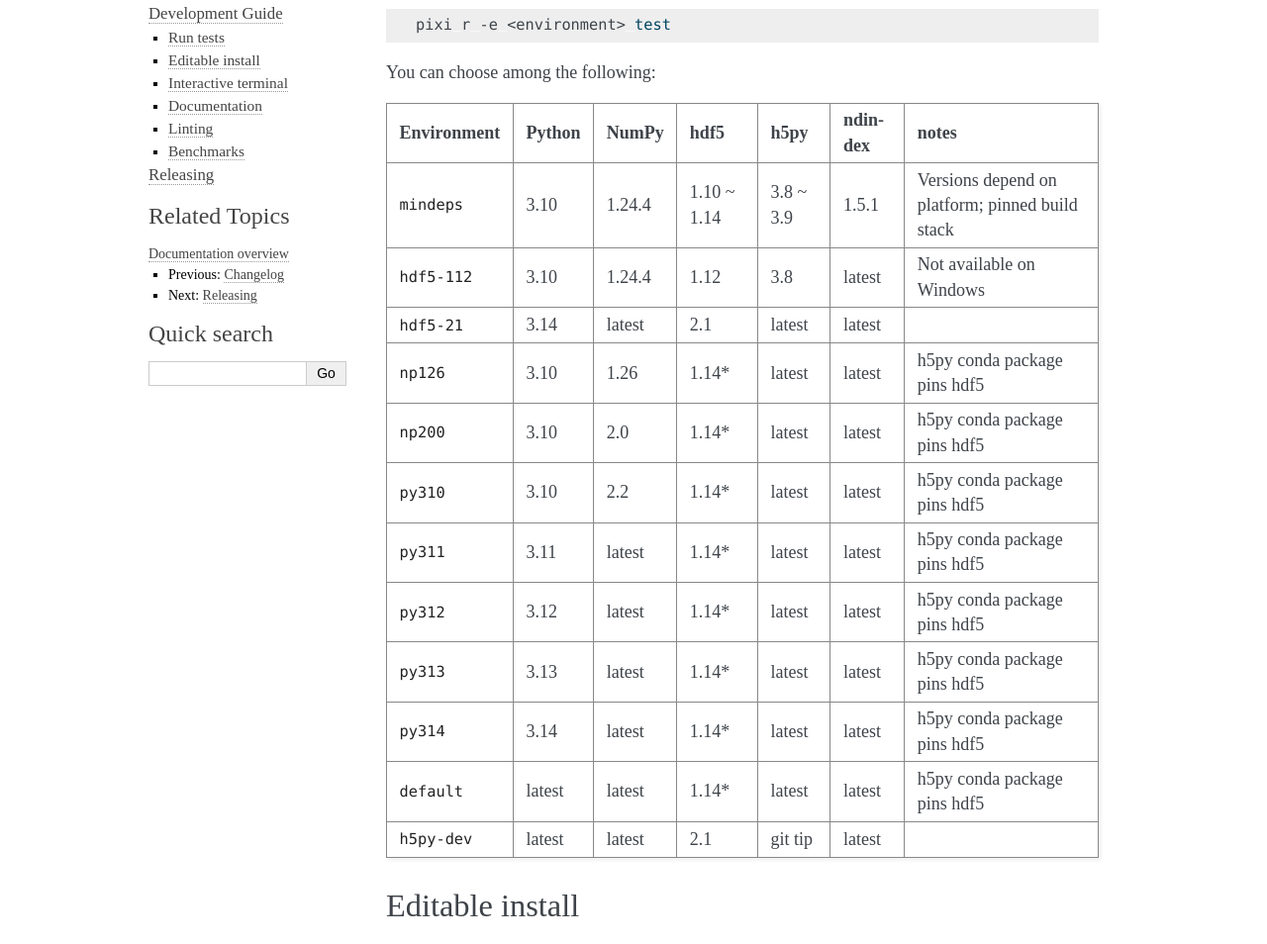
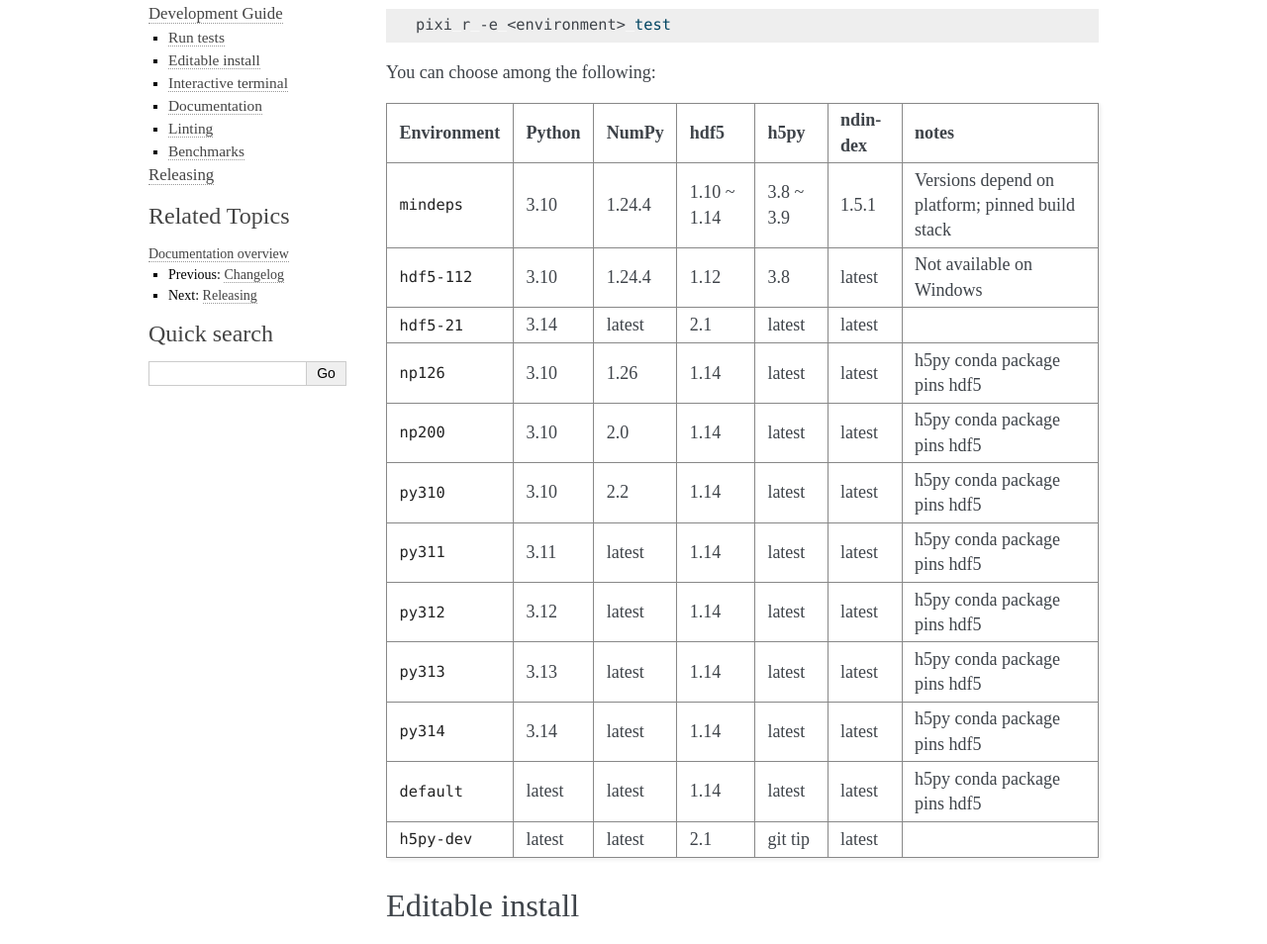
Before and after one commit to deshaw/versioned-hdf5, a Sphinx documentation site: the page built from docs/development.md, in a window 1280 px wide. Shown: the part 363-1317 px from the top of the page at 99% size. Built offline with Sphinx 7.4.7, drawn with Linux system fonts in a browser that asks for light colours.

Commit message:
docs nit

```diff
--- a/docs/development.md
+++ b/docs/development.md
@@ -24,14 +24,14 @@ You can choose among the following:
 | `mindeps`   | 3.10   | 1.24.4 | 1.10 ~ 1.14 | 3.8 ~ 3.9 | 1.5.1   | Versions depend on platform; pinned build stack |
 | `hdf5-112`  | 3.10   | 1.24.4 | 1.12        | 3.8       | latest  | Not available on Windows                        |
 | `hdf5-21`   | 3.14   | latest | 2.1         | latest    | latest  |                                                 |
-| `np126`     | 3.10   | 1.26   | 1.14*       | latest    | latest  | h5py conda package pins hdf5                    |
-| `np200`     | 3.10   | 2.0    | 1.14*       | latest    | latest  | h5py conda package pins hdf5                    |
-| `py310`     | 3.10   | 2.2    | 1.14*       | latest    | latest  | h5py conda package pins hdf5                    |
-| `py311`     | 3.11   | latest | 1.14*       | latest    | latest  | h5py conda package pins hdf5                    |
-| `py312`     | 3.12   | latest | 1.14*       | latest    | latest  | h5py conda package pins hdf5                    |
-| `py313`     | 3.13   | latest | 1.14*       | latest    | latest  | h5py conda package pins hdf5                    |
-| `py314`     | 3.14   | latest | 1.14*       | latest    | latest  | h5py conda package pins hdf5                    |
-| `default`   | latest | latest | 1.14*       | latest    | latest  | h5py conda package pins hdf5                    |
+| `np126`     | 3.10   | 1.26   | 1.14        | latest    | latest  | h5py conda package pins hdf5                    |
+| `np200`     | 3.10   | 2.0    | 1.14        | latest    | latest  | h5py conda package pins hdf5                    |
+| `py310`     | 3.10   | 2.2    | 1.14        | latest    | latest  | h5py conda package pins hdf5                    |
+| `py311`     | 3.11   | latest | 1.14        | latest    | latest  | h5py conda package pins hdf5                    |
+| `py312`     | 3.12   | latest | 1.14        | latest    | latest  | h5py conda package pins hdf5                    |
+| `py313`     | 3.13   | latest | 1.14        | latest    | latest  | h5py conda package pins hdf5                    |
+| `py314`     | 3.14   | latest | 1.14        | latest    | latest  | h5py conda package pins hdf5                    |
+| `default`   | latest | latest | 1.14        | latest    | latest  | h5py conda package pins hdf5                    |
 | `h5py-dev`  | latest | latest | 2.1         | git tip   | latest  |                                                 |
 
 ## Editable install
```
